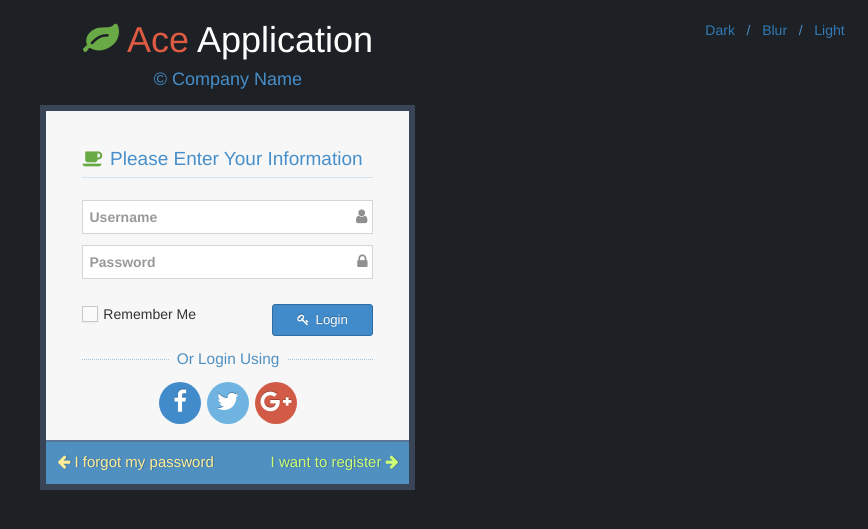
After one commit to tbcabagay/uplblibcuts-ace, a Yii app: template views/layouts/login.php in a window 1280 px wide. The commit adds this page. Shown: the top 529 px of the page, without its empty margins (412-1280 px from the left). Run offline with PHP 8.4 and a stand-in for Yii, Linux system fonts and the light colour scheme; the template is opened without the code that fills it, so the values that code supplies are empty; some libraries are stand-ins or nearby versions.

Commit message:
Update login page.

```diff
--- a/controllers/SiteController.php
+++ b/controllers/SiteController.php
@@ -60,6 +60,7 @@ class SiteController extends Controller
      */
     public function actionIndex()
     {
+        $this->layout = 'login';
         return $this->render('index');
     }
 
--- /dev/null
+++ b/views/layouts/login.php
@@ -0,0 +1,279 @@
+<?php
+
+/* @var $this \yii\web\View */
+/* @var $content string */
+
+use yii\helpers\Html;
+use yii\bootstrap\Nav;
+use yii\bootstrap\NavBar;
+use yii\widgets\Breadcrumbs;
+use app\assets\AppAsset;
+use app\assets\FontAwesomeAsset;
+use app\assets\AceAsset;
+use app\assets\AceSkinAsset;
+use app\assets\AppFontAsset;
+use app\assets\Ace2Asset;
+use app\assets\AceIeAsset;
+
+AppAsset::register($this);
+FontAwesomeAsset::register($this);
+AppFontAsset::register($this);
+AceAsset::register($this);
+Ace2Asset::register($this);
+AceSkinAsset::register($this);
+AceIeAsset::register($this);
+?>
+<?php $this->beginPage() ?>
+<!DOCTYPE html>
+<html lang="<?= Yii::$app->language ?>">
+<head>
+    <meta charset="<?= Yii::$app->charset ?>">
+    <meta name="viewport" content="width=device-width, initial-scale=1">
+    <?= Html::csrfMetaTags() ?>
+    <title><?= Html::encode($this->title) ?></title>
+    <?php $this->head() ?>
+</head>
+<body class="login-layout">
+<?php $this->beginBody() ?>
+
+    <div class="main-container">
+        <div class="main-content">
+            <div class="row">
+                <div class="col-sm-10 col-sm-offset-1">
+                    <div class="login-container">
+                        <div class="center">
+                            <h1>
+                                <i class="ace-icon fa fa-leaf green"></i>
+                                <span class="red">Ace</span>
+                                <span class="white" id="id-text2">Application</span>
+                            </h1>
+                            <h4 class="blue" id="id-company-text">&copy; Company Name</h4>
+                        </div>
+
+                        <div class="space-6"></div>
+
+                        <div class="position-relative">
+                            <div id="login-box" class="login-box visible widget-box no-border">
+                                <div class="widget-body">
+                                    <div class="widget-main">
+                                        <h4 class="header blue lighter bigger">
+                                            <i class="ace-icon fa fa-coffee green"></i>
+                                            Please Enter Your Information
+                                        </h4>
+
+                                        <div class="space-6"></div>
+
+                                        <form>
+                                            <fieldset>
+                                                <label class="block clearfix">
+                                                    <span class="block input-icon input-icon-right">
+                                                        <input type="text" class="form-control" placeholder="Username" />
+                                                        <i class="ace-icon fa fa-user"></i>
+                                                    </span>
+                                                </label>
+
+                                                <label class="block clearfix">
+                                                    <span class="block input-icon input-icon-right">
+                                                        <input type="password" class="form-control" placeholder="Password" />
+                                                        <i class="ace-icon fa fa-lock"></i>
+                                                    </span>
+                                                </label>
+
+                                                <div class="space"></div>
+
+                                                <div class="clearfix">
+                                                    <label class="inline">
+                                                        <input type="checkbox" class="ace" />
+                                                        <span class="lbl"> Remember Me</span>
+                                                    </label>
+
+                                                    <button type="button" class="width-35 pull-right btn btn-sm btn-primary">
+                                                        <i class="ace-icon fa fa-key"></i>
+                                                        <span class="bigger-110">Login</span>
+                                                    </button>
+                                                </div>
+
+                                                <div class="space-4"></div>
+                                            </fieldset>
+                                        </form>
+
+                                        <div class="social-or-login center">
+                                            <span class="bigger-110">Or Login Using</span>
+                                        </div>
+
+                                        <div class="space-6"></div>
+
+                                        <div class="social-login center">
+                                            <a class="btn btn-primary">
+                                                <i class="ace-icon fa fa-facebook"></i>
+                                            </a>
+
+                                            <a class="btn btn-info">
+                                                <i class="ace-icon fa fa-twitter"></i>
+                                            </a>
+
+                                            <a class="btn btn-danger">
+                                                <i class="ace-icon fa fa-google-plus"></i>
+                                            </a>
+                                        </div>
+                                    </div><!-- /.widget-main -->
+
+                                    <div class="toolbar clearfix">
+                                        <div>
+                                            <a href="#" data-target="#forgot-box" class="forgot-password-link">
+                                                <i class="ace-icon fa fa-arrow-left"></i>
+                                                I forgot my password
+                                            </a>
+                                        </div>
+
+                                        <div>
+                                            <a href="#" data-target="#signup-box" class="user-signup-link">
+                                                I want to register
+                                                <i class="ace-icon fa fa-arrow-right"></i>
+                                            </a>
+                                        </div>
+                                    </div>
+                                </div><!-- /.widget-body -->
+                            </div><!-- /.login-box -->
+
+                            <div id="forgot-box" class="forgot-box widget-box no-border">
+                                <div class="widget-body">
+                                    <div class="widget-main">
+                                        <h4 class="header red lighter bigger">
+                                            <i class="ace-icon fa fa-key"></i>
+                                            Retrieve Password
+                                        </h4>
+
+                                        <div class="space-6"></div>
+                                        <p>
+                                            Enter your email and to receive instructions
+                                        </p>
+
+                                        <form>
+                                            <fieldset>
+                                                <label class="block clearfix">
+                                                    <span class="block input-icon input-icon-right">
+                                                        <input type="email" class="form-control" placeholder="Email" />
+                                                        <i class="ace-icon fa fa-envelope"></i>
+                                                    </span>
+                                                </label>
+
+                                                <div class="clearfix">
+                                                    <button type="button" class="width-35 pull-right btn btn-sm btn-danger">
+                                                        <i class="ace-icon fa fa-lightbulb-o"></i>
+                                                        <span class="bigger-110">Send Me!</span>
+                                                    </button>
+                                                </div>
+                                            </fieldset>
+                                        </form>
+                                    </div><!-- /.widget-main -->
+
+                                    <div class="toolbar center">
+                                        <a href="#" data-target="#login-box" class="back-to-login-link">
+                                            Back to login
+                                            <i class="ace-icon fa fa-arrow-right"></i>
+                                        </a>
+                                    </div>
+                                </div><!-- /.widget-body -->
+                            </div><!-- /.forgot-box -->
+
+                            <div id="signup-box" class="signup-box widget-box no-border">
+                                <div class="widget-body">
+                                    <div class="widget-main">
+                                        <h4 class="header green lighter bigger">
+                                            <i class="ace-icon fa fa-users blue"></i>
+                                            New User Registration
+                                        </h4>
+
+                                        <div class="space-6"></div>
+                                        <p> Enter your details to begin: </p>
+
+                                        <form>
+                                            <fieldset>
+                                                <label class="block clearfix">
+                                                    <span class="block input-icon input-icon-right">
+                                                        <input type="email" class="form-control" placeholder="Email" />
+                                                        <i class="ace-icon fa fa-envelope"></i>
+                                                    </span>
+                                                </label>
+
+                                                <label class="block clearfix">
+                                                    <span class="block input-icon input-icon-right">
+                                                        <input type="text" class="form-control" placeholder="Username" />
+                                                        <i class="ace-icon fa fa-user"></i>
+                                                    </span>
+                                                </label>
+
+                                                <label class="block clearfix">
+                                                    <span class="block input-icon input-icon-right">
+                                                        <input type="password" class="form-control" placeholder="Password" />
+                                                        <i class="ace-icon fa fa-lock"></i>
+                                                    </span>
+                                                </label>
+
+                                                <label class="block clearfix">
+                                                    <span class="block input-icon input-icon-right">
+                                                        <input type="password" class="form-control" placeholder="Repeat password" />
+                                                        <i class="ace-icon fa fa-retweet"></i>
+                                                    </span>
+                                                </label>
+
+                                                <label class="block">
+                                                    <input type="checkbox" class="ace" />
+                                                    <span class="lbl">
+                                                        I accept the
+                                                        <a href="#">User Agreement</a>
+                                                    </span>
+                                                </label>
+
+                                                <div class="space-24"></div>
+
+                                                <div class="clearfix">
+                                                    <button type="reset" class="width-30 pull-left btn btn-sm">
+                                                        <i class="ace-icon fa fa-refresh"></i>
+                                                        <span class="bigger-110">Reset</span>
+                                                    </button>
+
+                                                    <button type="button" class="width-65 pull-right btn btn-sm btn-success">
+                                                        <span class="bigger-110">Register</span>
+
+                                                        <i class="ace-icon fa fa-arrow-right icon-on-right"></i>
+                                                    </button>
+                                                </div>
+                                            </fieldset>
+                                        </form>
+                                    </div>
+
+                                    <div class="toolbar center">
+                                        <a href="#" data-target="#login-box" class="back-to-login-link">
+                                            <i class="ace-icon fa fa-arrow-left"></i>
+                                            Back to login
+                                        </a>
+                                    </div>
+                                </div><!-- /.widget-body -->
+                            </div><!-- /.signup-box -->
+                        </div><!-- /.position-relative -->
+
+                        <div class="navbar-fixed-top align-right">
+                            <br />
+                            &nbsp;
+                            <a id="btn-login-dark" href="#">Dark</a>
+                            &nbsp;
+                            <span class="blue">/</span>
+                            &nbsp;
+                            <a id="btn-login-blur" href="#">Blur</a>
+                            &nbsp;
+                            <span class="blue">/</span>
+                            &nbsp;
+                            <a id="btn-login-light" href="#">Light</a>
+                            &nbsp; &nbsp; &nbsp;
+                        </div>
+                    </div>
+                </div>
+            </div>
+        </div>
+    </div>
+<?php $this->endBody() ?>
+</body>
+</html>
+<?php $this->endPage() ?>
```
Also changed, not shown: views/site/index.php (+35 -0 lines), 1 other file.
